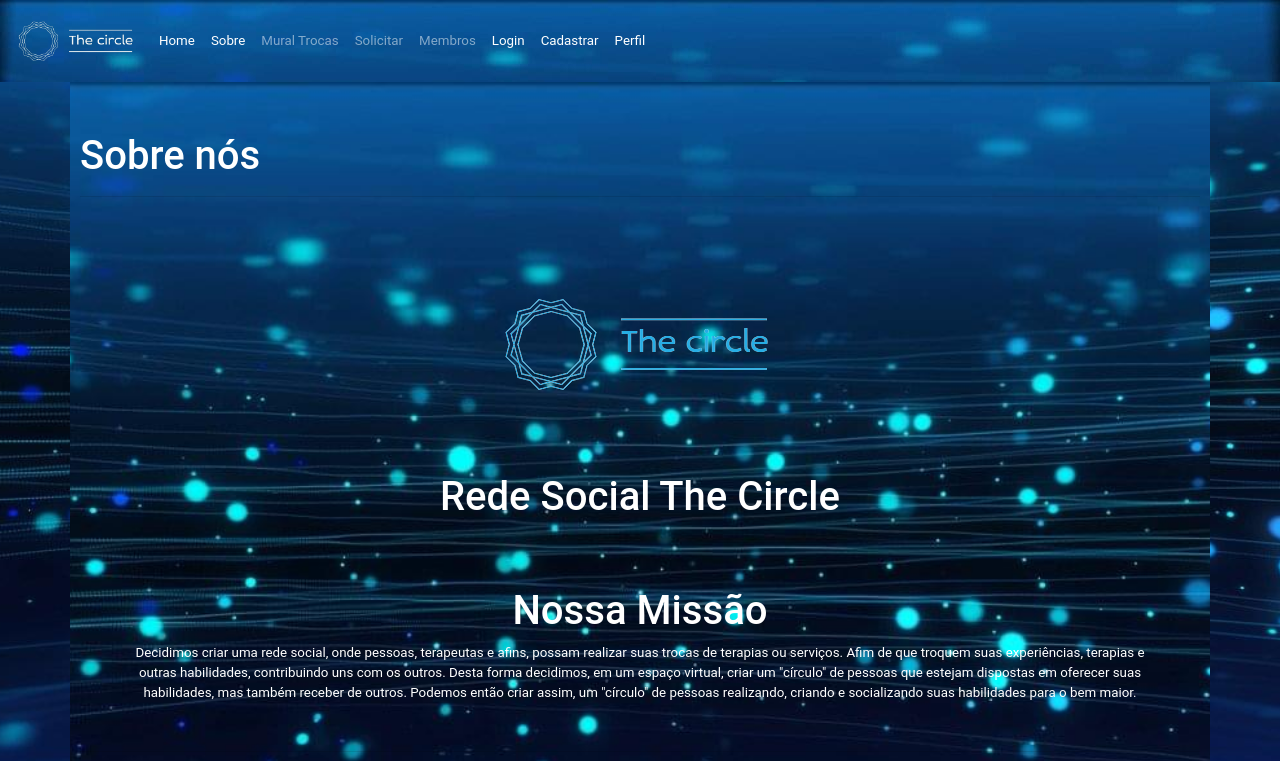
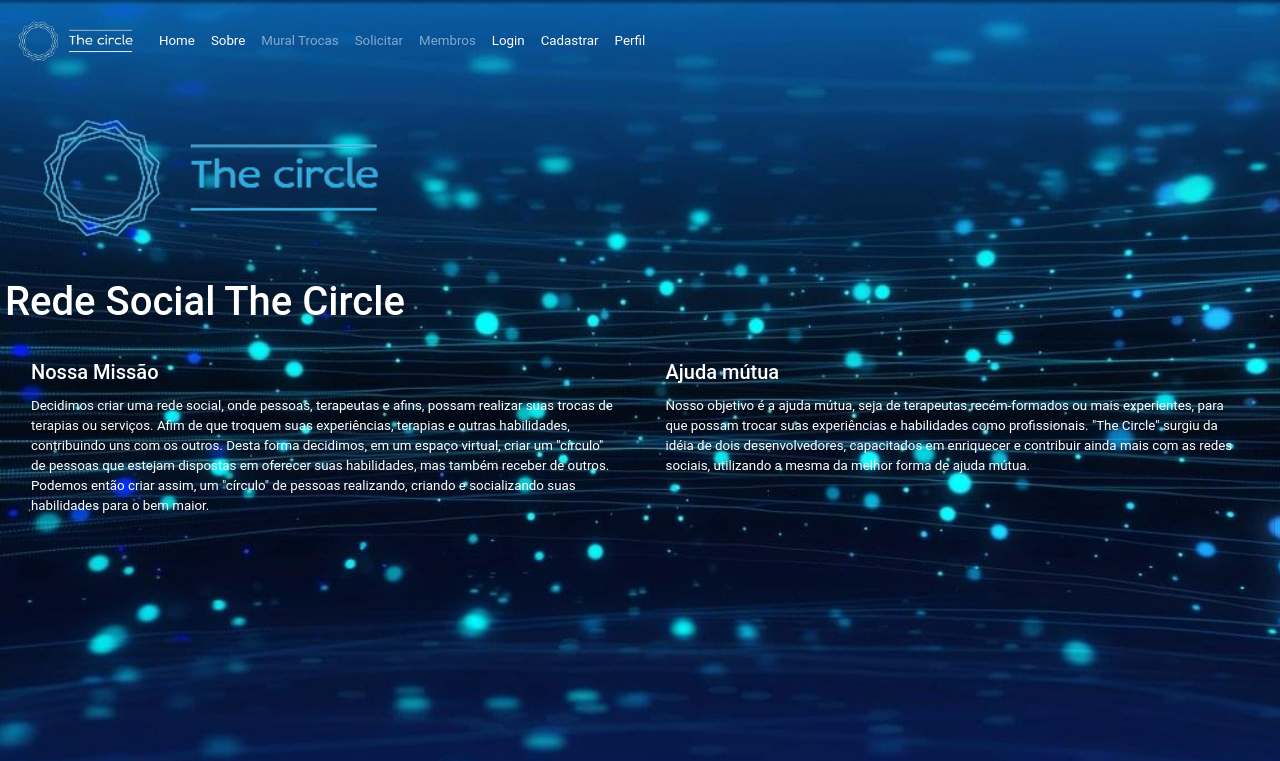
Before and after one commit to ironhack-sao-wdft/react-ironplate, a React (Create React App) app: page /About in a window 1280 px wide. Shown: the top 761 px of the page. Built offline with nearby package versions, Linux system fonts and the light colour scheme.

Commit message:
about fixed

```diff
--- a/src/assets/styles/About.css
+++ b/src/assets/styles/About.css
@@ -1,12 +1,15 @@
 .headerPost {
-  background-image: url('../images/backparticles.jpg');
-  background-position: center top;
-  background-size: cover;
-  background-repeat: no-repeat;
-  background-attachment: fixed;
   color: #ffffff;
-  padding: 10px;
-  padding-top: 50px;
-  padding-bottom: 50px;
+  padding: 5px;
+  /* padding-top: 30px;
+  padding-bottom: 30px; */
   font-family: 'Roboto', sans-serif;
+  background-color: transparent;
 }
+
+.logoimg {
+  padding: 0px;
+  padding-top: 0px;
+  padding-bottom: 0px;
+  background-color: transparent;
+}
--- a/src/components/About.js
+++ b/src/components/About.js
@@ -5,57 +5,46 @@ import background from '../assets/images/backparticles.jpg'
 import '../assets/styles/About.css'
 function About() {
   return (
-    <>
-      <div className="headerPost fadeInDown fadeIn container">
-        <div>
-          <h1 className="text-left fadeIn.first fadeInDown">Sobre nós</h1>
-        </div>
-        <hr />
-        <div
-          className="text-center backgroundHome"
-          style={{
-            padding: '10px',
-            color: '#ffffff',
-          }}
-        >
+    <div className="headerPost fadeInDown">
       <img
-            className="fadeIn fadeIn.first fadeInDown"
+        className="card-img-top fadeIn fadeIn.first fadeInDown logoimg container"
         src={LogoCircle}
         alt="The Circle"
-            style={{ padding: '50px' }}
+        style={{ padding: '0px', width: '420px', height: 'auto' }}
       />
-          <h1 className="fadeIn fadeIn.second fadeInDown">
-            Rede Social The Circle
-          </h1>
-        </div>
-        <div className="contaniner m-5 fadeInDown">
-          <h1 className="text-center">Nossa Missão</h1>
-          <p className="text-center">
+      <h1> Rede Social The Circle</h1>
+      <div className="card-group fadeInDown">
+        <div className="card headerPost">
+          <div className="card-body">
+            <h5 className="card-title">Nossa Missão</h5>
+            <p className="card-text">
               Decidimos criar uma rede social, onde pessoas, terapeutas e afins,
               possam realizar suas trocas de terapias ou serviços. Afim de que
               troquem suas experiências, terapias e outras habilidades,
-            contribuindo uns com os outros. Desta forma decidimos, em um espaço
-            virtual, criar um "círculo" de pessoas que estejam dispostas em
-            oferecer suas habilidades, mas também receber de outros. Podemos
-            então criar assim, um "círculo" de pessoas realizando, criando e
-            socializando suas habilidades para o bem maior.
-          </p>
-        </div>
-
-        <hr />
-        <div className="contaniner m-5 fadeIn.second fadeInDown">
-          <h1 className="text-center">Ajuda mútua</h1>
-          <p className="text-center">
-            Nosso objetivo é a ajuda mútua, seja de terapeutas recém-formados ou
-            mais experientes, para que possam trocar suas experiências e
-            habilidades como profissionais. "The Circle" surgiu da idéia de dois
-            desenvolvedores, capacitados em enriquecer e contribuir ainda mais
-            com as redes sociais, utilizando a mesma da melhor forma de ajuda
-            mútua.
+              contribuindo uns com os outros. Desta forma decidimos, em um
+              espaço virtual, criar um "círculo" de pessoas que estejam
+              dispostas em oferecer suas habilidades, mas também receber de
+              outros. Podemos então criar assim, um "círculo" de pessoas
+              realizando, criando e socializando suas habilidades para o bem
+              maior.
             </p>
           </div>
         </div>
-    </>
+        <div className="card headerPost">
+          <div className="card-body">
+            <h5 className="card-title">Ajuda mútua</h5>
+            <p className="card-text">
+              Nosso objetivo é a ajuda mútua, seja de terapeutas recém-formados
+              ou mais experientes, para que possam trocar suas experiências e
+              habilidades como profissionais. "The Circle" surgiu da idéia de
+              dois desenvolvedores, capacitados em enriquecer e contribuir ainda
+              mais com as redes sociais, utilizando a mesma da melhor forma de
+              ajuda mútua.
+            </p>
+          </div>
+        </div>
+      </div>
+    </div>
   )
 }
 
--- a/src/routeComponents/auth/Profile.js
+++ b/src/routeComponents/auth/Profile.js
@@ -40,7 +40,7 @@ function Profile() {
       className="container white-box"
       style={{ maxWidth: '400px', color: 'black' }}
     >
-      <h1 className="d-flex justify-content-center">Perfil</h1>
+      <h2 className="d-flex justify-content-center">Perfil</h2>
       <hr />
 
       <img
@@ -69,7 +69,7 @@ function Profile() {
         {state.occupation}
       </p>
 
-      <h3 className="d-flex justify-content-center">Contato</h3>
+      <h5 className="d-flex justify-content-center">Contato</h5>
       <hr />
 
       <p>
@@ -82,17 +82,27 @@ function Profile() {
         {state.email}
       </p>
 
-      <h3 className="d-flex justify-content-center">Mensagens</h3>
+      <h5 className="d-flex justify-content-center">Mensagens</h5>
       <hr />
 
+      <div>
         <p>
-        <strong>Mensagens:</strong>
+          <strong>Mensagens Recebidas:</strong>
           {messages.map((message) => {
             return (
-            <div>
-              <p>{message.userName_sending}:</p>
-              <p>{message.messagebody}</p>
-              <div className="d-flex justify-content-flex-end">
+              <div
+                className="card border-dark mb-3"
+                style={{ maxWidth: '28rem' }}
+              >
+                <p>
+                  <div className="card-header">
+                    <strong>Autor: </strong>
+                    {message.userName_sending}:
+                  </div>
+                </p>
+
+                <p className="card-text">{message.messagebody}</p>
+                <div className="d-flex justify-content-flex-center">
                   <Link
                     type="submit"
                     className="btn btn-outline-primary  fadeIn.second"
@@ -112,6 +122,7 @@ function Profile() {
           })}
         </p>
       </div>
+    </div>
   )
 }
 
--- a/src/routeComponents/auth/Signup.js
+++ b/src/routeComponents/auth/Signup.js
@@ -45,8 +45,8 @@ function Signup(props) {
         style={{ maxWidth: '400px' }}
       >
         <h1
-          className="signup-tilte d-flex justify-content-center fadeIn"
-          style={{ color: 'black', fontSize: '50px' }}
+          className="signup-title d-flex justify-content-center fadeIn"
+          style={{ color: 'black', fontSize: '40px' }}
         >
           Cadastrar
         </h1>
@@ -136,7 +136,7 @@ function Signup(props) {
 
           <div className="d-flex justify-content-center">
             <button className="btn btn-primary" type="submit">
-              Enviar!
+              Enviar
             </button>
           </div>
         </fieldset>
```
Lines whose indentation alone changed are shown as unchanged.
